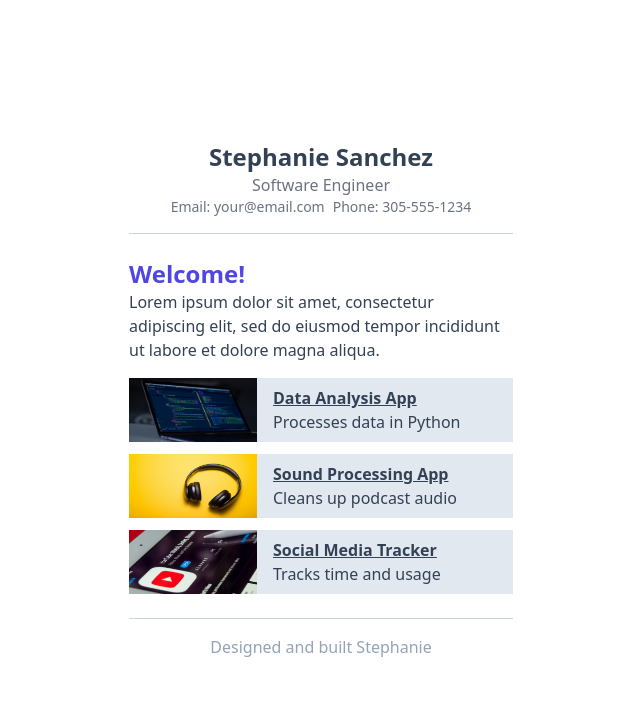
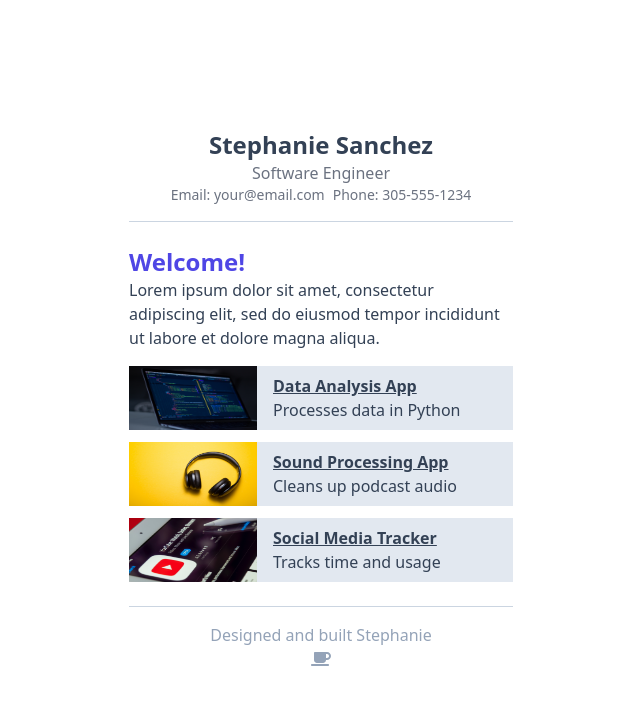
Before and after one commit to StephanieKSanchez/simple-portfolio-site, a Next.js app: page / in a window 1280 px wide. Shown: the top 704 px of the page, without its empty margins (319-959 px from the left). Built offline with nearby package versions, Linux system fonts and the light colour scheme.

Commit message:
icon renders now

```diff
--- a/components/footer.tsx
+++ b/components/footer.tsx
@@ -2,10 +2,11 @@ import { FontAwesomeIcon } from "@fortawesome/react-fontawesome";
 import { faCoffee } from "@fortawesome/free-solid-svg-icons";
 
 const Footer = () => {
-  const element = <FontAwesomeIcon icon={faCoffee} />;
+  const icon = <FontAwesomeIcon icon={faCoffee} />;
   return (
     <div className="text-center border-t border-slate-300 p-4 text-slate-400">
       <div>Designed and built Stephanie</div>
+      {icon}
     </div>
   );
 };
```
